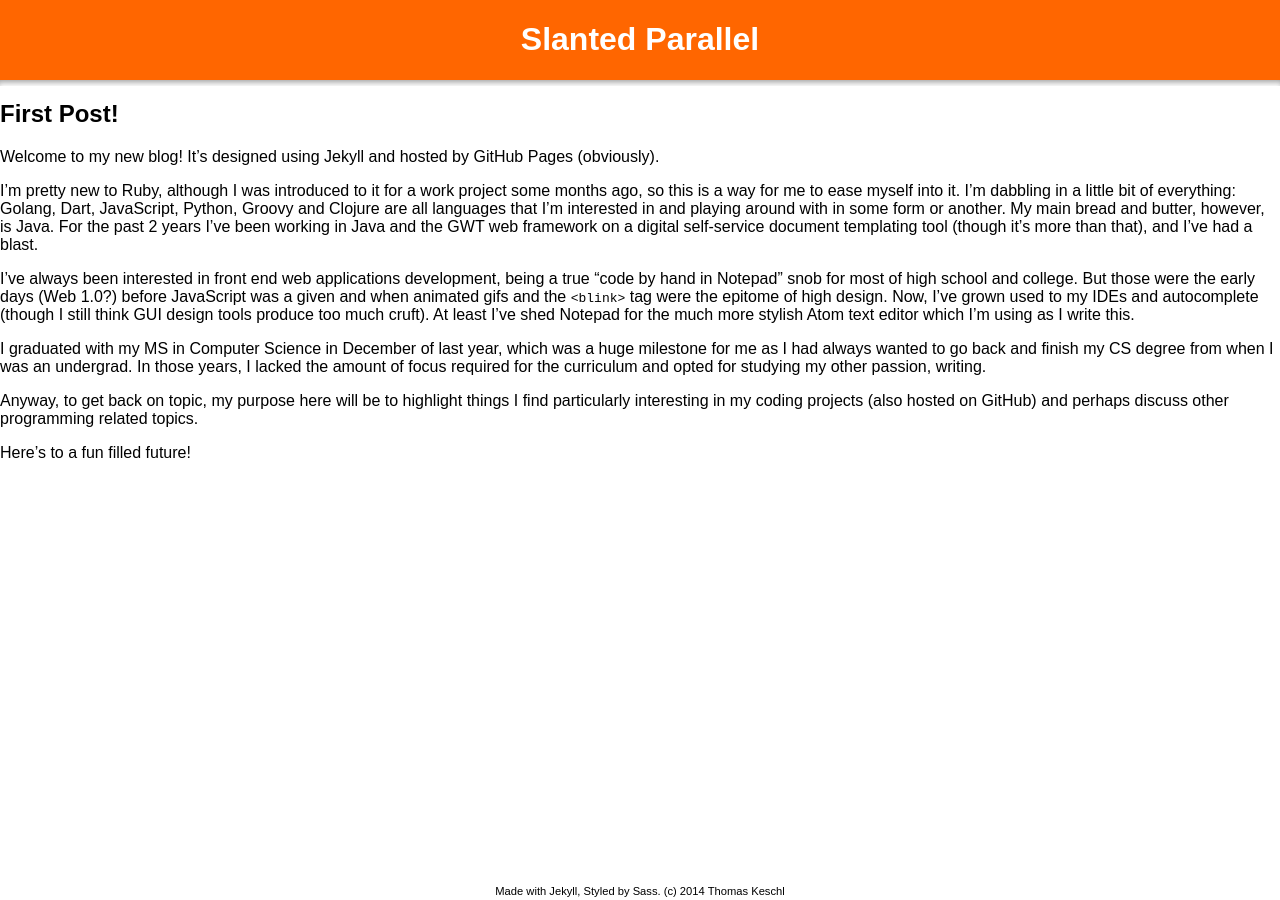
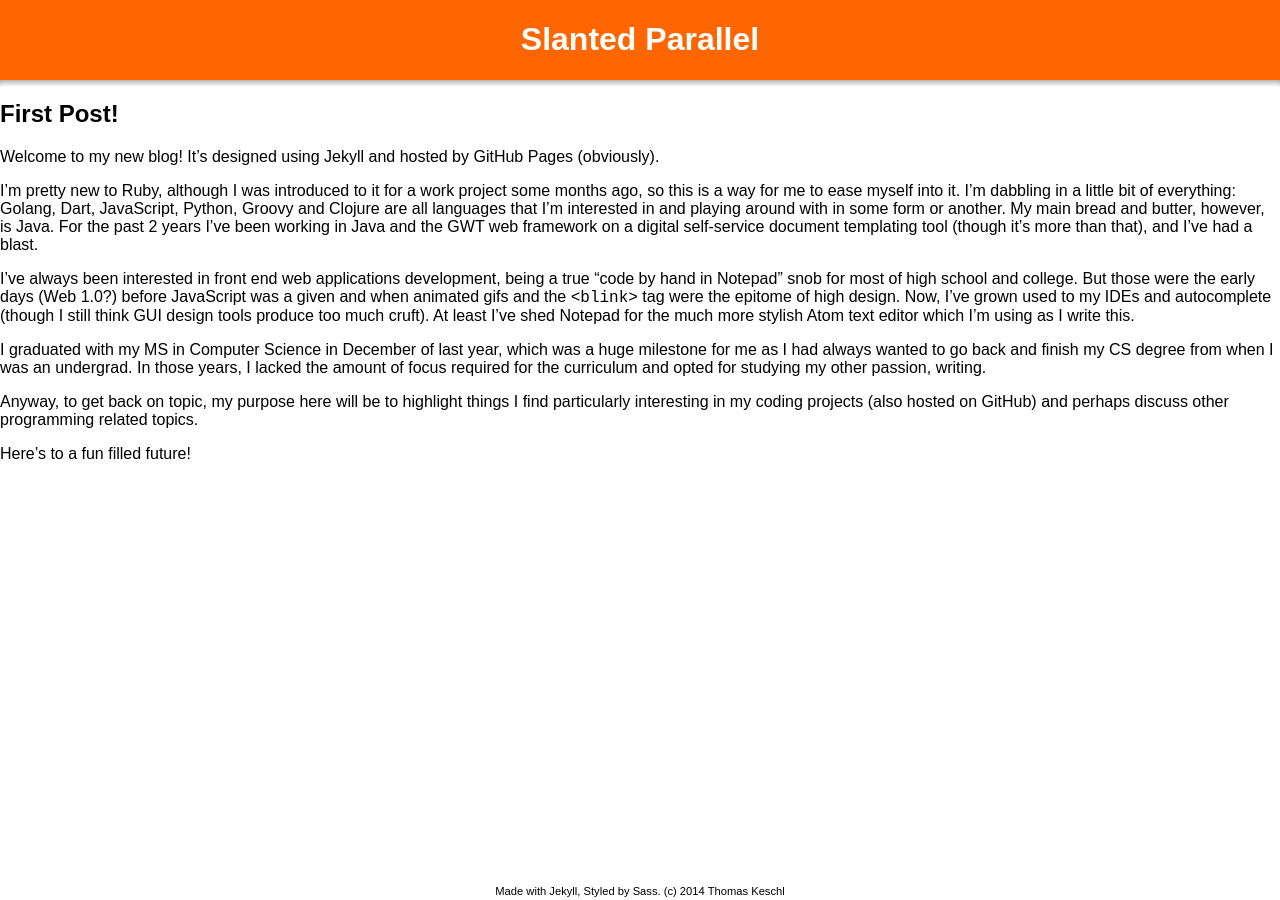
Before and after one commit to thomaskeschl/thomaskeschl.github.io, a Jekyll site: the page built from _posts/2014-10-2-first-post.md, in a window 1280 px wide. Built offline with Jekyll 4.4.1, drawn with Linux system fonts in a browser that asks for light colours; nearby versions of some CDN libraries.

Commit message:
Add normalize.css.

```diff
--- a/_includes/header.html
+++ b/_includes/header.html
@@ -6,6 +6,7 @@
     </title>
     <meta charset="utf-8">
     <meta name="viewport" content="width=device-width, initial-scale=1.0">
+    <link rel="stylesheet" type="text/css" href="https://cdnjs.cloudflare.com/ajax/libs/normalize/3.0.1/normalize.min.css">
     <link rel="stylesheet" type="text/css" href="/css/styles.css">
   </head>
   <body>
```
